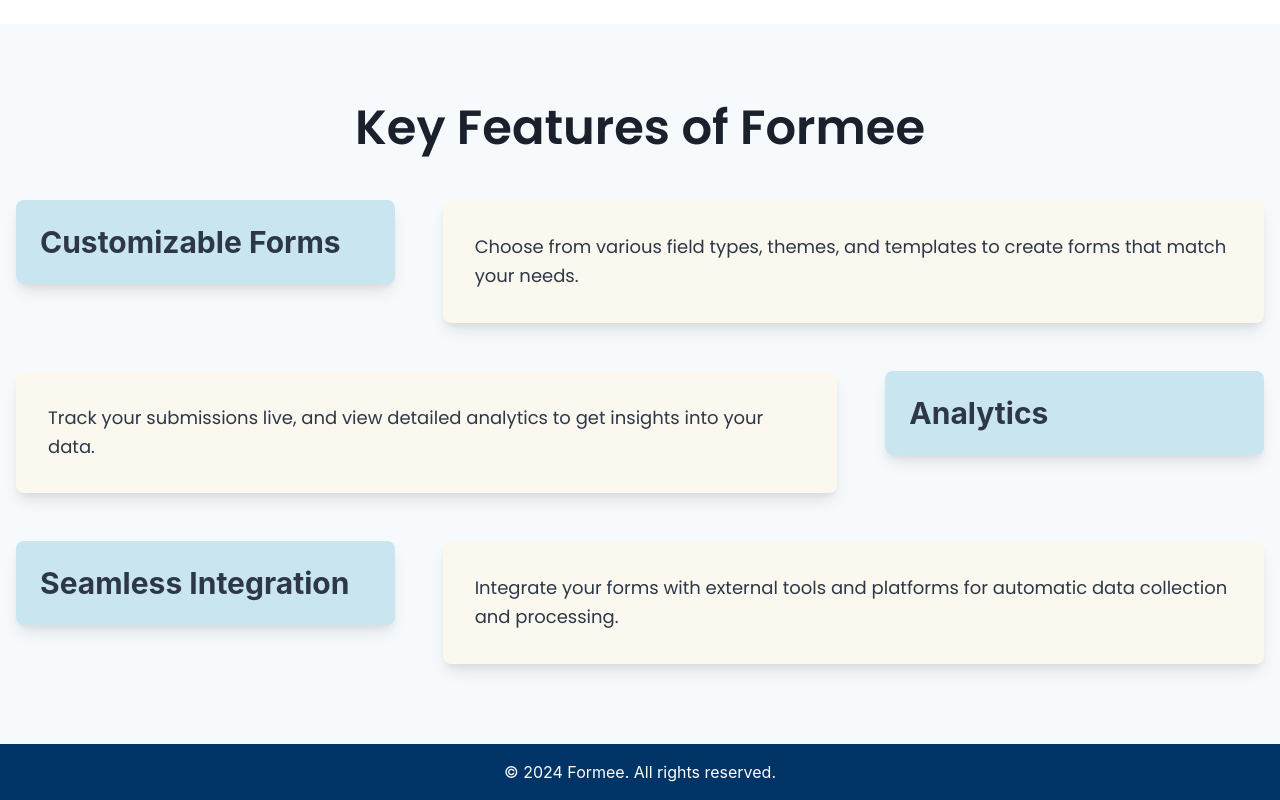
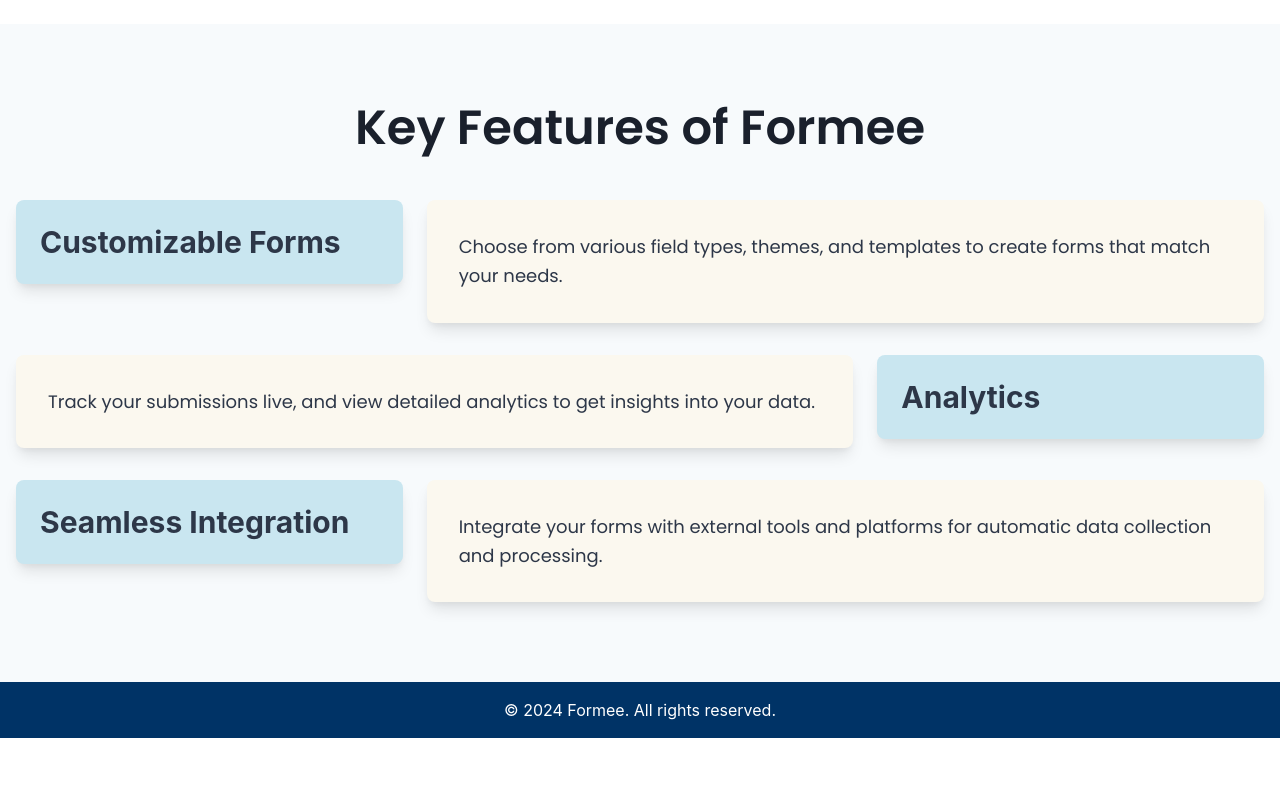
Before and after one commit to NehaVishwakarma26/Formee, a React (Create React App) app in the folder frontend/: page / in a window 1280 px wide. Shown: the part 1324-2124 px from the top of the page. After the commit the page ends 2062 px from the top, so only its background shows below. Built offline with nearby package versions, Linux system fonts and the light colour scheme.

Commit message:
features section spacing

```diff
--- a/frontend/src/Components/HomePage.jsx
+++ b/frontend/src/Components/HomePage.jsx
@@ -69,15 +69,20 @@
           Key Features of Formee
         </Heading>
 
-          <VStack spacing={12} align="stretch">
+        <VStack spacing={8} align="stretch">
           {/* Feature 1 */}
-            <HStack spacing={12} align="start" justify="space-between" w="full">
-              <Box flex="1">
+          <HStack
+            spacing={6}
+            align="start"
+            w="full"
+            flexDirection={{ base: "column", md: "row" }}
+          >
+            <Box flex="1" w={{ base: "100%", md: "auto" }}>
               <Heading size="lg" textAlign="left" bg="#C9E6F0" color="gray.700" p={6} borderRadius="lg" boxShadow="lg">
                 Customizable Forms
               </Heading>
             </Box>
-              <Box flex="2" bg="#FBF8EF" p={8} borderRadius="lg" boxShadow="lg">
+            <Box flex="2" bg="#FBF8EF" p={8} borderRadius="lg" boxShadow="lg" w={{ base: "100%", md: "auto" }}>
               <Text fontSize="lg" lineHeight="tall" color="gray.700">
                 Choose from various field types, themes, and templates to create forms that match your needs.
               </Text>
@@ -85,27 +90,37 @@
           </HStack>
 
           {/* Feature 2 */}
-            <HStack spacing={12} align="start" justify="space-between" w="full">
-              <Box flex="2" bg="#FBF8EF" p={8} borderRadius="lg" boxShadow="lg">
+          <HStack
+            spacing={6}
+            align="start"
+            w="full"
+            flexDirection={{ base: "column", md: "row-reverse" }}
+          >
+            <Box flex="1" w={{ base: "100%", md: "auto" }}>
+              <Heading size="lg" textAlign="left" bg="#C9E6F0" color="gray.700" p={6} borderRadius="lg" boxShadow="lg">
+                Analytics
+              </Heading>
+            </Box>
+            <Box flex="2" bg="#FBF8EF" p={8} borderRadius="lg" boxShadow="lg" w={{ base: "100%", md: "auto" }}>
               <Text fontSize="lg" lineHeight="tall" color="gray.700">
                 Track your submissions live, and view detailed analytics to get insights into your data.
               </Text>
             </Box>
-              <Box flex="1">
-                <Heading size="lg" textAlign="left" bg="#C9E6F0" color="gray.700" p={6} borderRadius="lg" boxShadow="lg">
-                Analytics
-                </Heading>
-              </Box>
           </HStack>
 
           {/* Feature 3 */}
-            <HStack spacing={12} align="start" justify="space-between" w="full">
-              <Box flex="1">
+          <HStack
+            spacing={6}
+            align="start"
+            w="full"
+            flexDirection={{ base: "column", md: "row" }}
+          >
+            <Box flex="1" w={{ base: "100%", md: "auto" }}>
               <Heading size="lg" textAlign="left" bg="#C9E6F0" color="gray.700" p={6} borderRadius="lg" boxShadow="lg">
                 Seamless Integration
               </Heading>
             </Box>
-              <Box flex="2" bg="#FBF8EF" p={8} borderRadius="lg" boxShadow="lg">
+            <Box flex="2" bg="#FBF8EF" p={8} borderRadius="lg" boxShadow="lg" w={{ base: "100%", md: "auto" }}>
               <Text fontSize="lg" lineHeight="tall" color="gray.700">
                 Integrate your forms with external tools and platforms for automatic data collection and processing.
               </Text>
```
Lines whose indentation alone changed are shown as unchanged.
